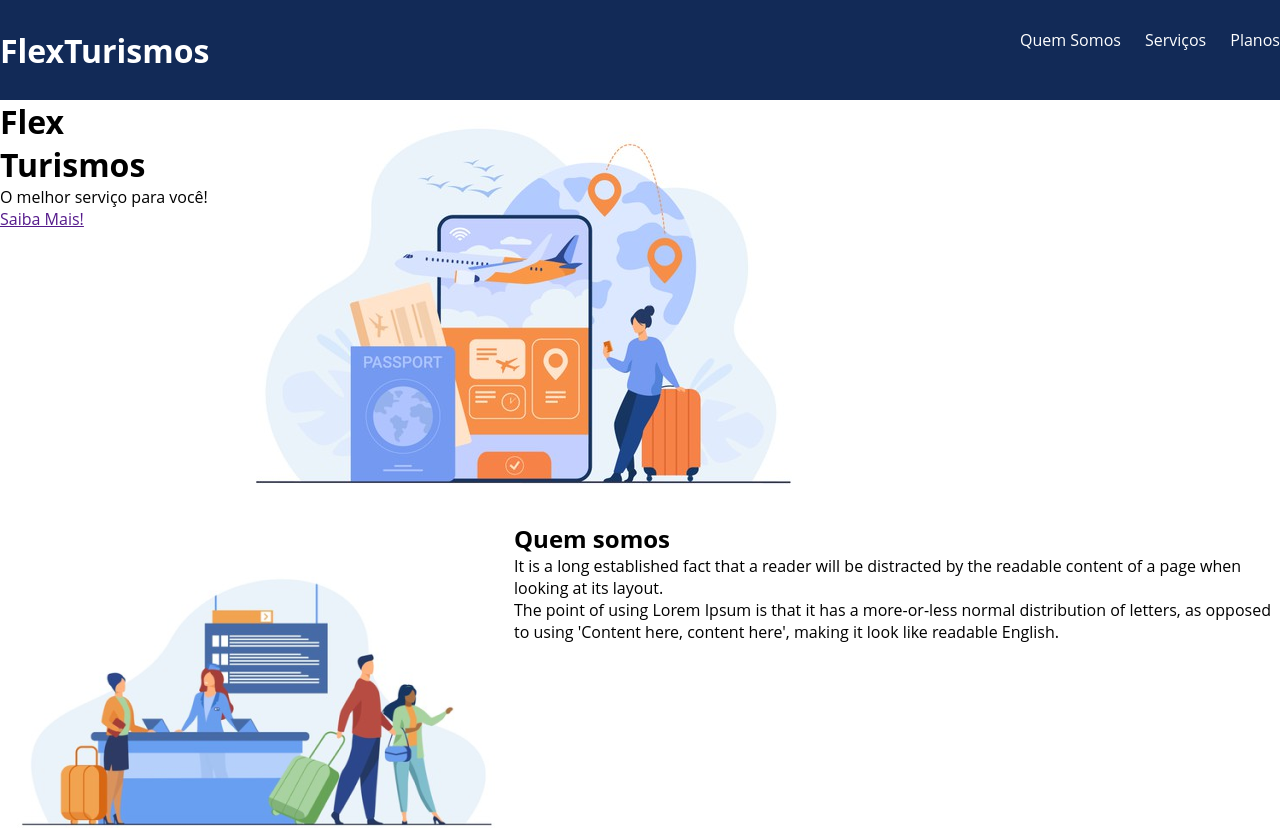
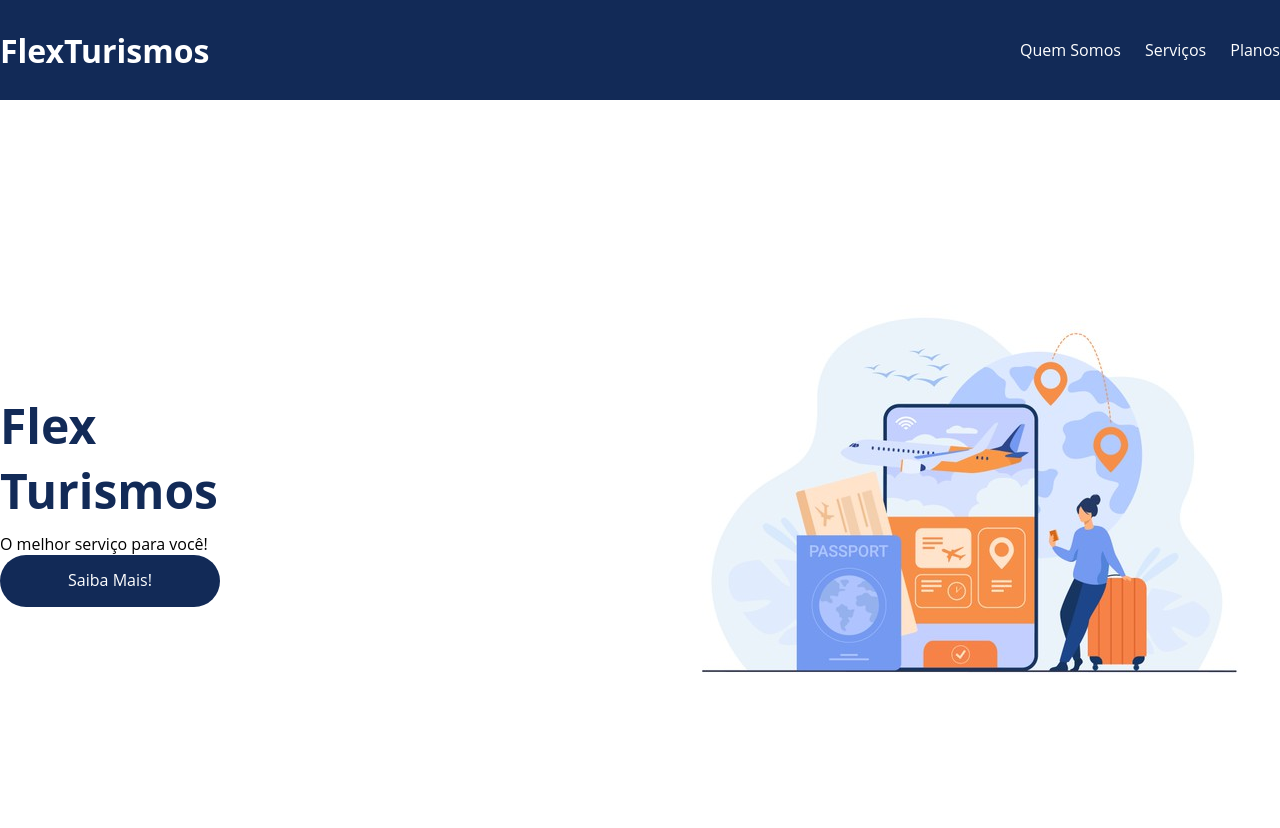
Before and after one commit to yonathan-uchoa/impulso-javascript, a plain HTML site: page module-II/flexbox-course/flex-projeto/index.html in a window 1280 px wide. Shown: the top 828 px of the page. Drawn offline with Linux system fonts and the light colour scheme.

Commit message:
style: div 'apresentacao' style

```diff
--- a/module-II/flexbox-course/flex-projeto/index.html
+++ b/module-II/flexbox-course/flex-projeto/index.html
@@ -19,8 +19,8 @@
 
     </header>
 
-    <div class="flex-container">
-        <div>
+    <div class="flex-container apresentacao">
+        <div class="texto-apresentacao">
             <h1>Flex <br>Turismos</h1>
             <p>O melhor serviço para você!</p>
             <a href="">Saiba Mais!</a>
--- a/module-II/flexbox-course/flex-projeto/style.css
+++ b/module-II/flexbox-course/flex-projeto/style.css
@@ -35,6 +35,7 @@ header .list-items{
     width: 100%;
     max-width: 260px;
     justify-content: space-between;
+    align-items: center;
 }
 
 .list-items li a{
@@ -44,3 +45,31 @@ header .list-items{
 header .menu{
     justify-content: space-between;
 }
+
+.apresentacao{
+    height: 100vh; /*Tamanho baseado na altura da página, ela sempre cobre a visão inteira*/
+    align-items: center;
+    justify-content: space-between;
+}
+
+.apresetacao .texto-apresentacao{
+    min-height: 200px;
+}
+
+.texto-apresentacao h1{
+    color: #122A57;
+    font-size: 48px;
+    margin-bottom: 10px;
+}
+
+.texto-apresentacao a{ /*faz o contorno, como um botão*/
+    background-color: #122A57;
+    color: white;
+    text-align: center;
+    border-radius: 30px;
+    width: 220px;
+    height: 52px;
+    display: block;
+    text-decoration: none;
+    line-height: 50px;
+}
```
